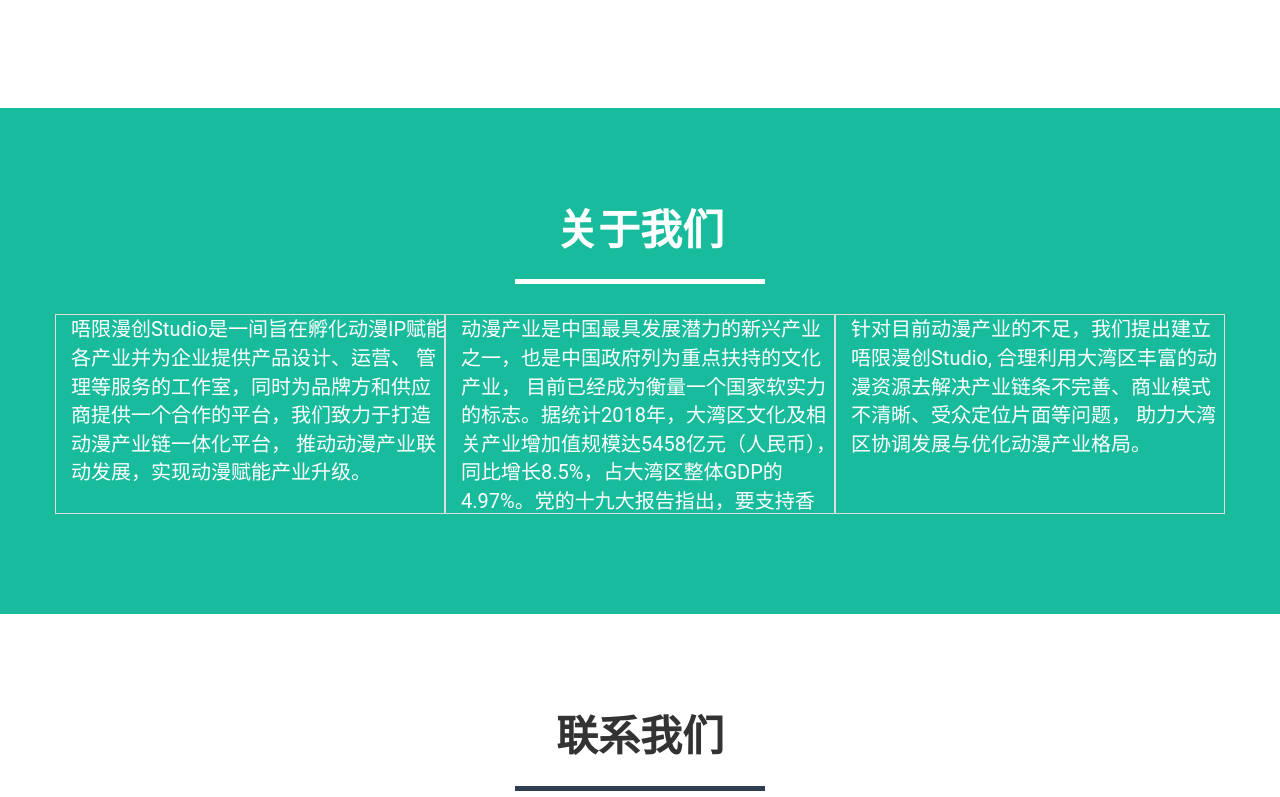
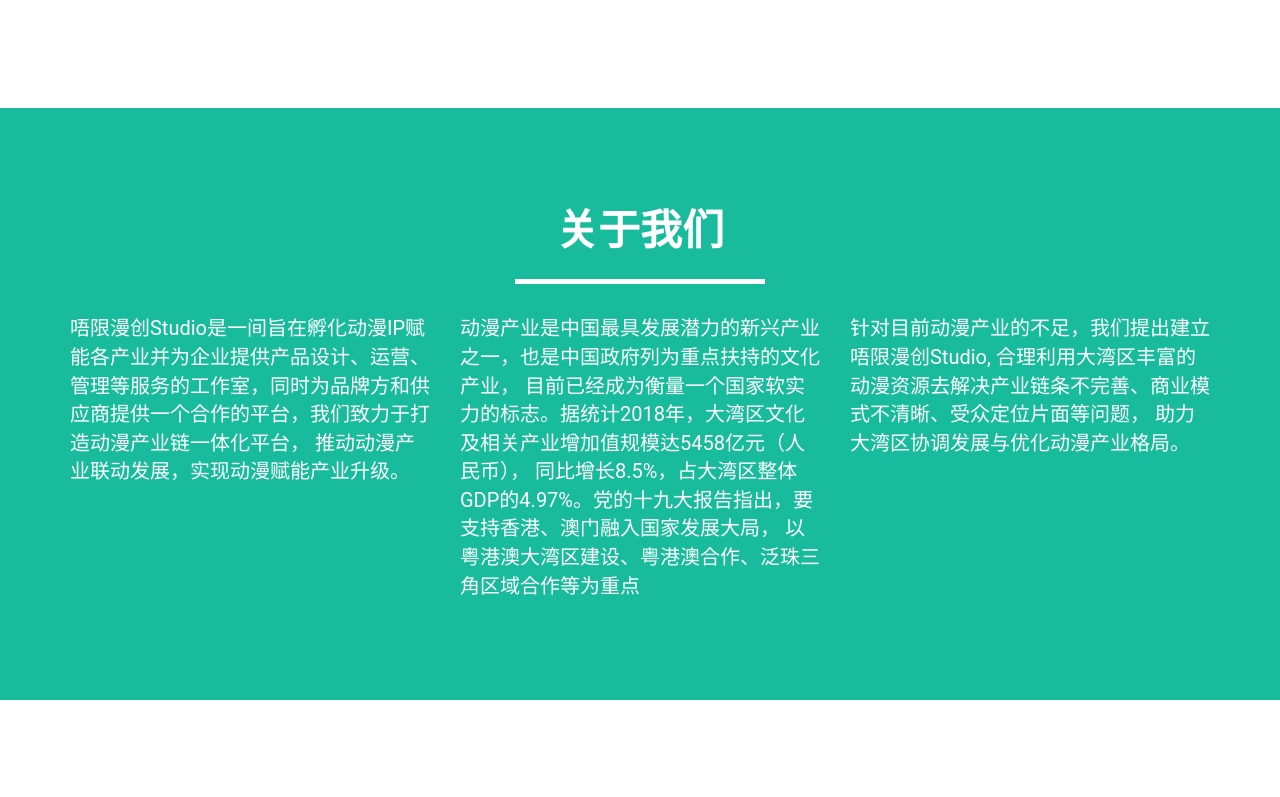
Before and after one commit to gogodegogo/wuxianmanchuang, a plain HTML site: page index.html in a window 1280 px wide. Shown: the part 1575-2372 px from the top of the page. Drawn offline with Linux system fonts and the light colour scheme.

Commit message:
final edition

```diff
--- a/index.html
+++ b/index.html
@@ -114,7 +114,7 @@
                         <div class="blog-grid">
                             <img/>
                             <span class="jieshao">财务专员</span>
-                            <p style="overflow-x:hidden">
+                            <p>
                                 财务部门的任务，是对工作室的财务实施全面的管理，监督开支预算的执行，收取筹金，交纳各种税收，核发人员工资，
                                 核算企业盈亏，并对广告活动费用和公司行政性开支实施控制。
                             </p>
@@ -166,27 +166,20 @@
             </div>
         </div>
         <div class="row">
-            <div class="col-lg-4 scroll-box">
-                <p class="scroll">
-                    唔限漫创Studio是一间旨在孵化动漫IP赋能各产业并为企业提供产品设计、运营、
+            <div class="col-lg-4">
+                <p>唔限漫创Studio是一间旨在孵化动漫IP赋能各产业并为企业提供产品设计、运营、
                     管理等服务的工作室，同时为品牌方和供应商提供一个合作的平台，我们致力于打造动漫产业链一体化平台，
-                    推动动漫产业联动发展，实现动漫赋能产业升级。
-                </p>
+                    推动动漫产业联动发展，实现动漫赋能产业升级。</p>
             </div>
-            <div class="col-lg-4 scroll-box">
-                <p class="scroll">
-                    动漫产业是中国最具发展潜力的新兴产业之一，也是中国政府列为重点扶持的文化产业，
+            <div class="col-lg-4">
+                <p>动漫产业是中国最具发展潜力的新兴产业之一，也是中国政府列为重点扶持的文化产业，
                     目前已经成为衡量一个国家软实力的标志。据统计2018年，大湾区文化及相关产业增加值规模达5458亿元（人民币），
                     同比增长8.5%，占大湾区整体GDP的4.97%。党的十九大报告指出，要支持香港、澳门融入国家发展大局，
-                    以粤港澳大湾区建设、粤港澳合作、泛珠三角区域合作等为重点
-                </p>
+                    以粤港澳大湾区建设、粤港澳合作、泛珠三角区域合作等为重点</p>
             </div>
-            <div class="col-lg-4 scroll-box">
-                <p class="scroll">
-                针对目前动漫产业的不足，我们提出建立唔限漫创Studio,
+            <div class="col-lg-4"><p>针对目前动漫产业的不足，我们提出建立唔限漫创Studio,
                 合理利用大湾区丰富的动漫资源去解决产业链条不完善、商业模式不清晰、受众定位片面等问题，
-                助力大湾区协调发展与优化动漫产业格局。
-                </p></div>
+                助力大湾区协调发展与优化动漫产业格局。</p></div>
         </div>
     </div>
 </section>
```
